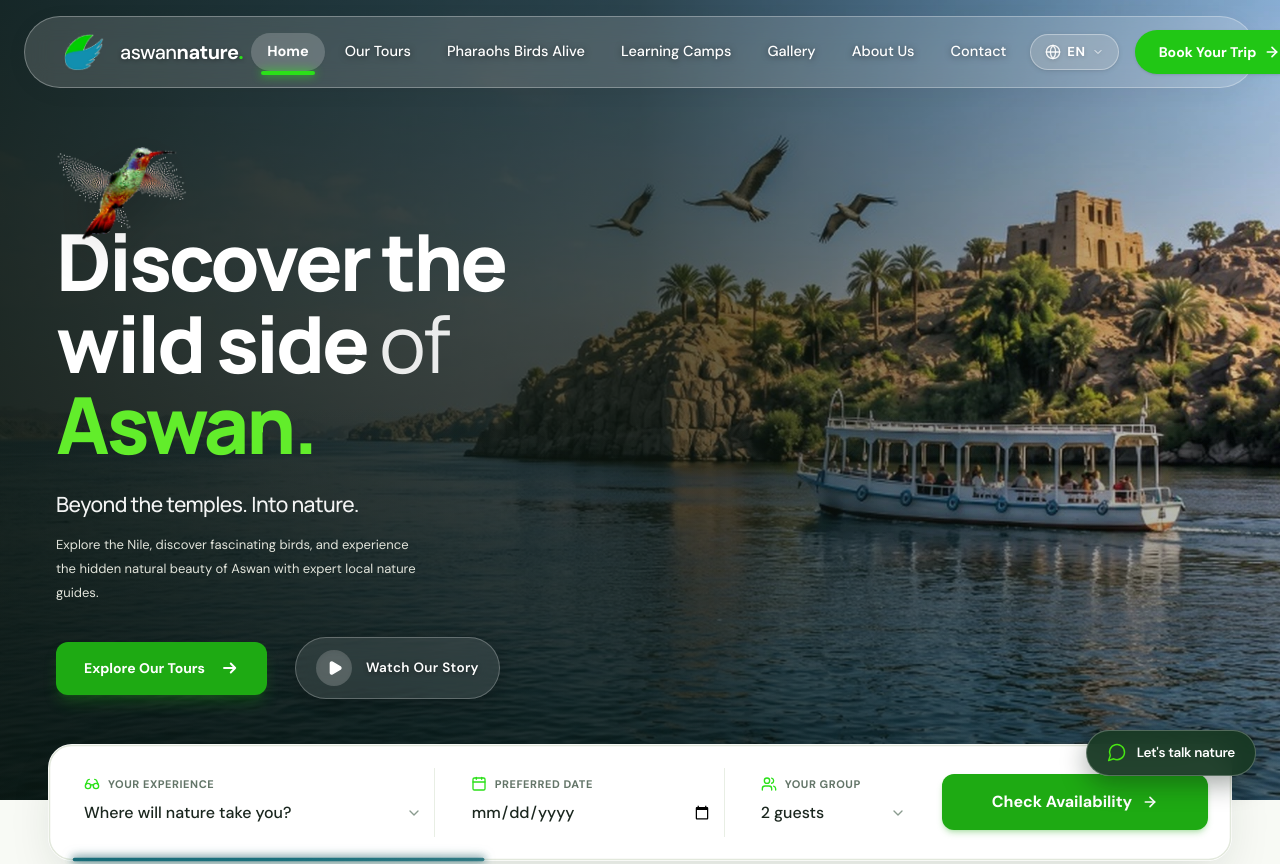
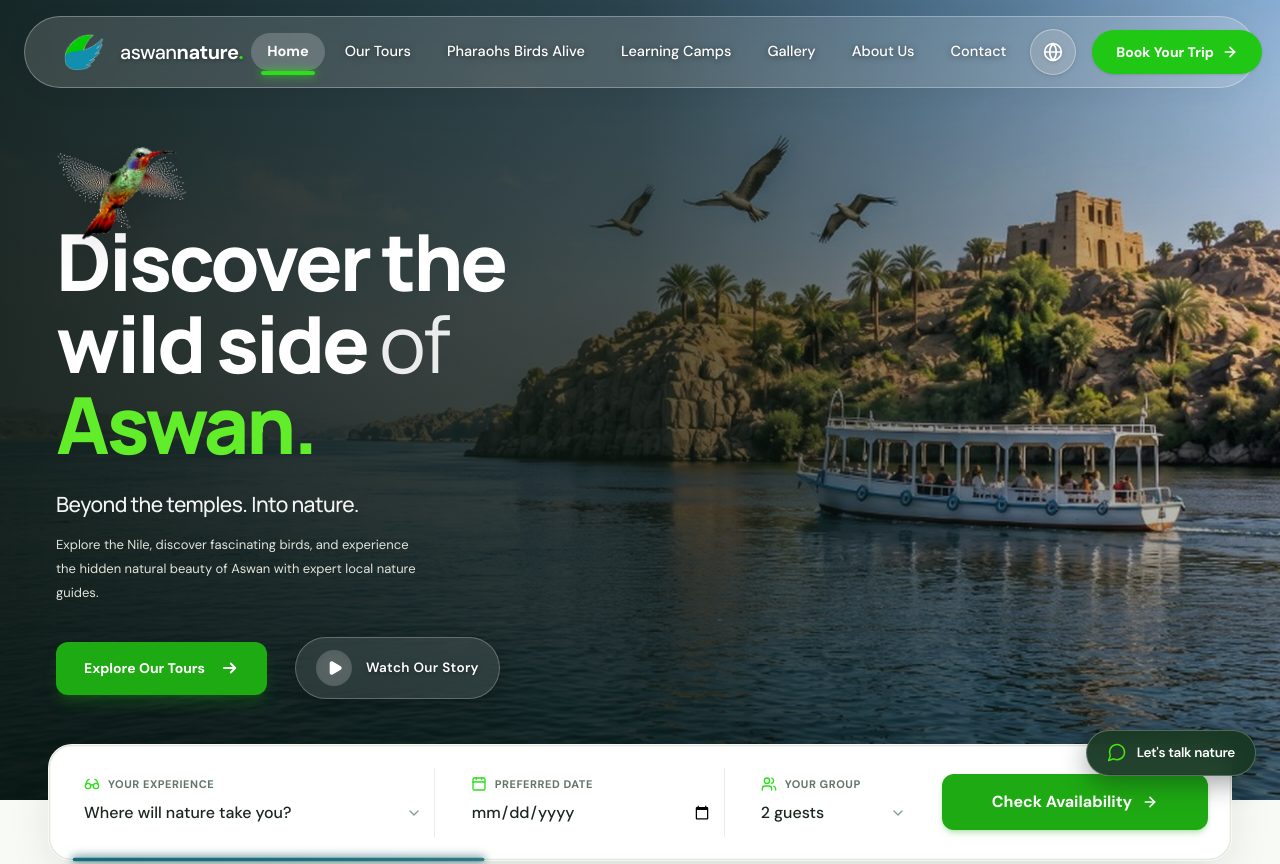
Before and after one commit to Islam-Shahat/Aswan-Nature, a React (Vite) app: page / in a window 1280 px wide. Shown: the top 864 px of the page. Built offline with nearby package versions, Linux system fonts and the light colour scheme; a web font is replaced by a local one.

Commit message:
feat(header): switch language switcher to single instant globe toggle button

```diff
--- a/src/components/Header.jsx
+++ b/src/components/Header.jsx
@@ -1,6 +1,6 @@
 import React, { useState, useEffect, useRef } from 'react';
 import { Link, useLocation } from 'react-router-dom';
-import { Globe, ArrowRight, Menu, X, ChevronDown } from 'lucide-react';
+import { Globe, ArrowRight, Menu, X } from 'lucide-react';
 
 export const Header = ({
   onBookClick,
@@ -8,7 +8,6 @@ export const Header = ({
   onToggleLang,
 }) => {
   const [mobileMenuOpen, setMobileMenuOpen] = useState(false);
-  const [langOpen, setLangOpen] = useState(false);
   const [isScrolled, setIsScrolled] = useState(false);
   const [scrollProgress, setScrollProgress] = useState(0);
 
@@ -56,13 +55,6 @@ export const Header = ({
     { label: currentLang === 'AR' ? 'من نحن' : 'About Us', path: '/about' },
     { label: currentLang === 'AR' ? 'تواصل معنا' : 'Contact', path: '/contact' },
   ];
-
-  const handleSelectLang = (newLang) => {
-    if (onToggleLang) {
-      onToggleLang(newLang);
-    }
-    setLangOpen(false);
-  };
 
   return (
     <header className="fixed top-2 sm:top-4 inset-x-0 z-50 px-2 sm:px-4 lg:px-6 flex justify-center pointer-events-none transition-all duration-300">
@@ -140,41 +132,19 @@ export const Header = ({
 
         {/* Right Actions */}
         <div className="relative z-10 flex items-center gap-2.5 sm:gap-4 flex-shrink-0">
-          {/* Language Switcher */}
-          <div className="relative">
+          {/* Instant Language Toggle (Globe Icon Only - Click to switch immediately) */}
           <button
-              onClick={() => setLangOpen(!langOpen)}
-              className={`flex items-center gap-1.5 text-xs sm:text-[13px] font-bold uppercase tracking-wider px-3.5 py-1.5 sm:py-2 rounded-full border shadow-xs transition-all duration-300 ease-out cursor-pointer ${
+            onClick={() => onToggleLang && onToggleLang(currentLang === 'EN' ? 'AR' : 'EN')}
+            className={`p-2.5 sm:p-3 rounded-full border shadow-xs transition-all duration-300 ease-out cursor-pointer hover:scale-105 active:scale-95 flex items-center justify-center ${
               effectiveScrolled
-                  ? 'border-[#D4E0CE] bg-white hover:bg-[#F3F7F0] text-[#1D3222] hover:text-[#112417]'
+                ? 'border-[#D4E0CE] bg-white hover:bg-[#F3F7F0] text-[#1D3222] hover:text-[#0a515b]'
                 : 'border-white/35 bg-white/20 hover:bg-white/30 text-white drop-shadow-[0_1px_2px_rgba(0,0,0,0.3)]'
             }`}
-              aria-label={currentLang === 'EN' ? 'Switch to Arabic' : 'التبديل إلى الإنجليزية'}
+            aria-label={currentLang === 'EN' ? 'التبديل إلى العربية' : 'Switch to English'}
+            title={currentLang === 'EN' ? 'العربية' : 'English'}
           >
-              <Globe className={`w-3.5 h-3.5 sm:w-4 sm:h-4 transition-colors duration-300 ${effectiveScrolled ? 'text-[#3E5645]' : 'text-white/90'}`} />
-              <span>{currentLang}</span>
-              <ChevronDown className={`w-3 h-3 transition-colors duration-300 ${effectiveScrolled ? 'text-[#3E5645]' : 'text-white/90'}`} />
+            <Globe className={`w-4 h-4 sm:w-5 sm:h-5 transition-colors duration-300 ${effectiveScrolled ? 'text-[#1D3222]' : 'text-white'}`} />
           </button>
-
-            {langOpen && (
-              <div className="absolute right-0 rtl:right-auto rtl:left-0 mt-2 w-32 bg-white/95 backdrop-blur-md border border-[#E5EADF] rounded-2xl shadow-xl py-1.5 z-50 animate-in fade-in zoom-in-95 duration-150">
-                <button
-                  onClick={() => handleSelectLang('EN')}
-                  className="w-full text-left px-3.5 py-2 text-xs font-semibold hover:bg-[#F4F7F1] text-[#16241B] flex items-center justify-between cursor-pointer"
-                >
-                  <span>English</span>
-                  {currentLang === 'EN' && <span className="w-1.5 h-1.5 rounded-full bg-[#2BE019]" />}
-                </button>
-                <button
-                  onClick={() => handleSelectLang('AR')}
-                  className="w-full text-right px-3.5 py-2 text-xs font-semibold hover:bg-[#F4F7F1] text-[#16241B] flex items-center justify-between cursor-pointer"
-                >
-                  {currentLang === 'AR' && <span className="w-1.5 h-1.5 rounded-full bg-[#2BE019]" />}
-                  <span>العربية</span>
-                </button>
-              </div>
-            )}
-          </div>
 
           {/* Book CTA Pill Button */}
           <button
```
Lines whose indentation alone changed are shown as unchanged.
